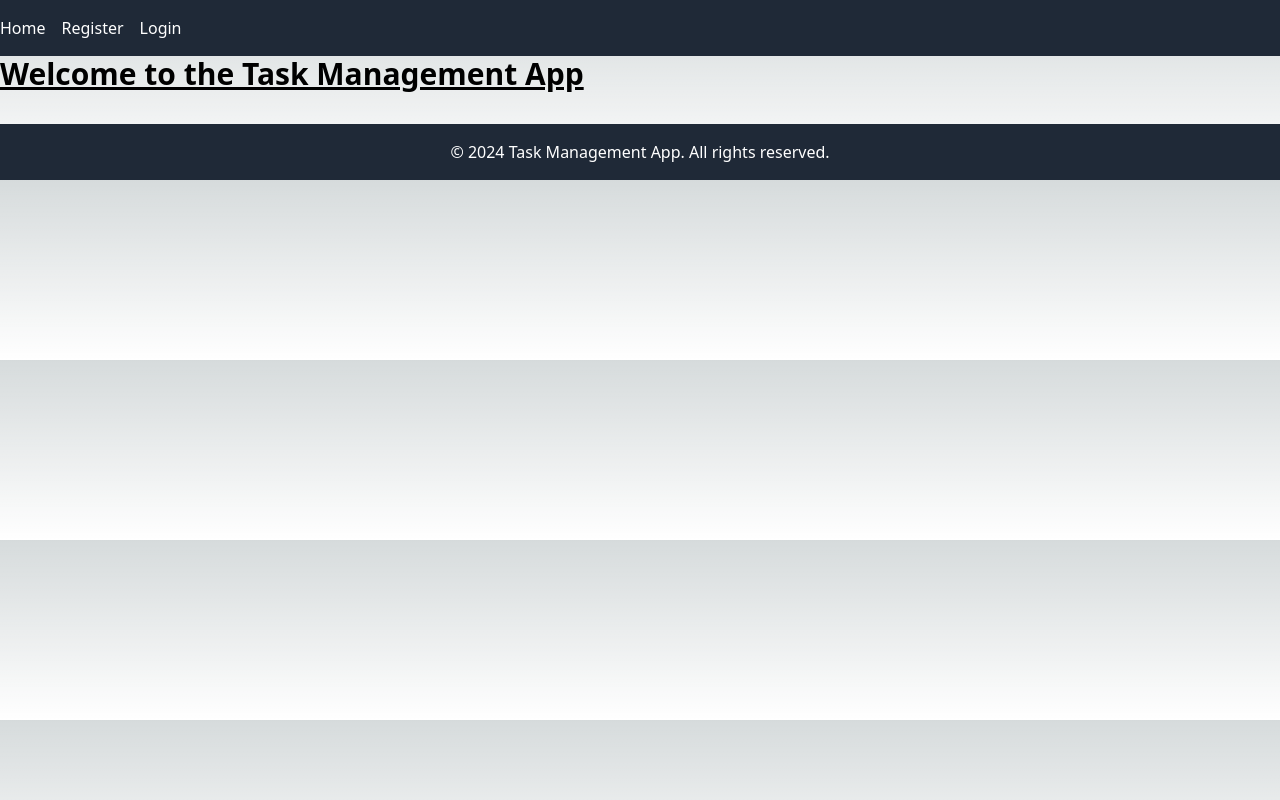
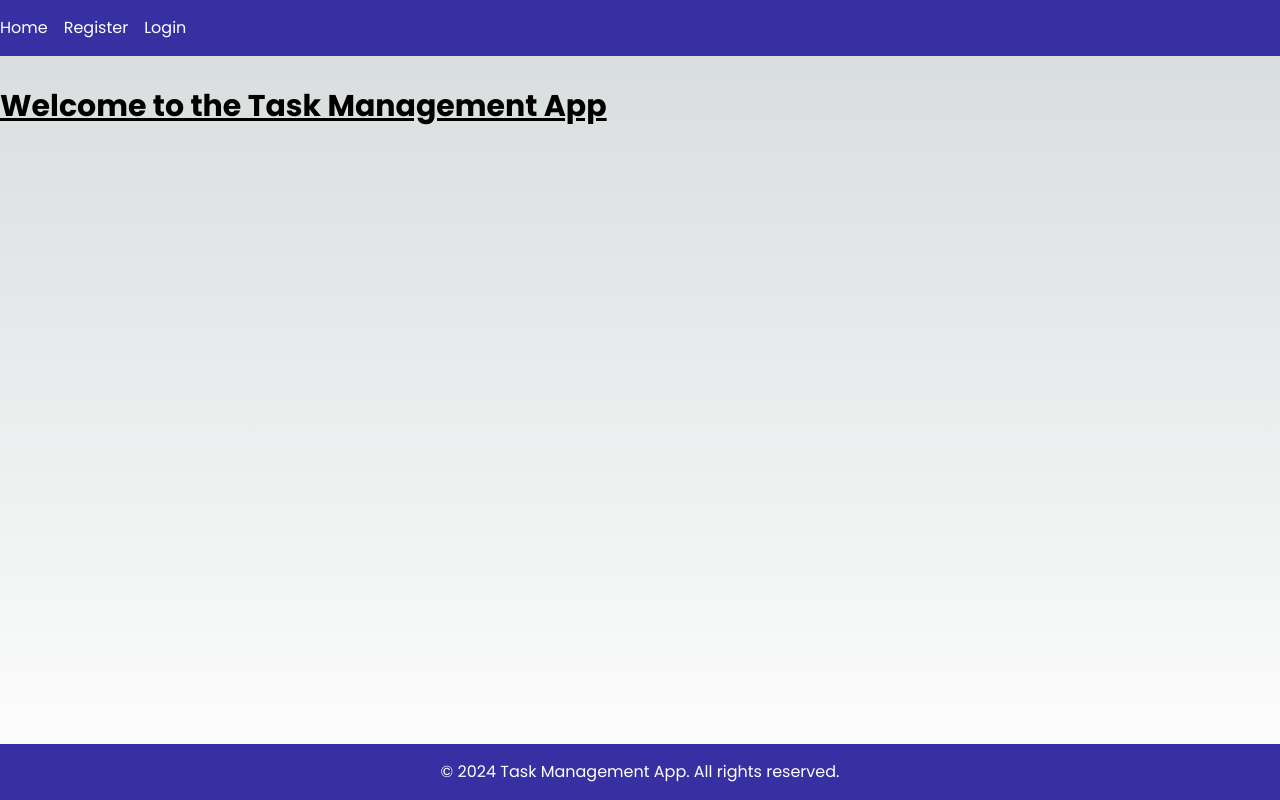
Before and after one commit to aigul-ermak/task-management-app, a Next.js app in the folder frontend/: page / in a window 1280 px wide. Built offline with nearby package versions, Linux system fonts and the light colour scheme.

Commit message:
Updated styles: for main

```diff
--- a/frontend/components/footer.js
+++ b/frontend/components/footer.js
@@ -1,6 +1,6 @@
 export default function Footer() {
     return (
-        <footer className="bg-gray-800 text-white py-4 mt-8">
+        <footer className="bg-indigo-800 text-white py-4 mt-8">
             <div className="container mx-auto text-center">
                 <p>&copy; {new Date().getFullYear()} Task Management App. All rights reserved.</p>
             </div>
--- a/frontend/components/header.js
+++ b/frontend/components/header.js
@@ -10,7 +10,7 @@ export default function Header() {
     };
 
     return (
-        <header className="bg-gray-800 text-white py-4">
+        <header className="bg-indigo-800 text-white py-4">
             <div className="container mx-auto flex justify-between items-center">
                 <nav>
                     <ul className="flex space-x-4">
--- a/frontend/pages/index.js
+++ b/frontend/pages/index.js
@@ -3,11 +3,11 @@ import Footer from "@/components/footer";
 
 export default function Home() {
     return (
-        <div>
+        <div className="flex flex-col min-h-screen">
 
             <Header/>
 
-            <main>
+            <main className="flex-grow container mx-auto py-8">
                 <h1 className="text-3xl font-bold underline">
                     Welcome to the Task Management App
                 </h1>
--- a/frontend/styles/globals.css
+++ b/frontend/styles/globals.css
@@ -16,7 +16,15 @@
   }
 }
 
+html, body, #__next {
+  height: 100%;
+  margin: 0;
+}
+
 body {
+  font-family: 'Poppins', sans-serif;
+  display: flex;
+  flex-direction: column;
   color: rgb(var(--foreground-rgb));
   background: linear-gradient(
       to bottom,
@@ -26,6 +34,12 @@ body {
     rgb(var(--background-start-rgb));
 }
 
+#__next {
+  display: flex;
+  flex-direction: column;
+  flex: 1;
+}
+
 @layer utilities {
   .text-balance {
     text-wrap: balance;
```
